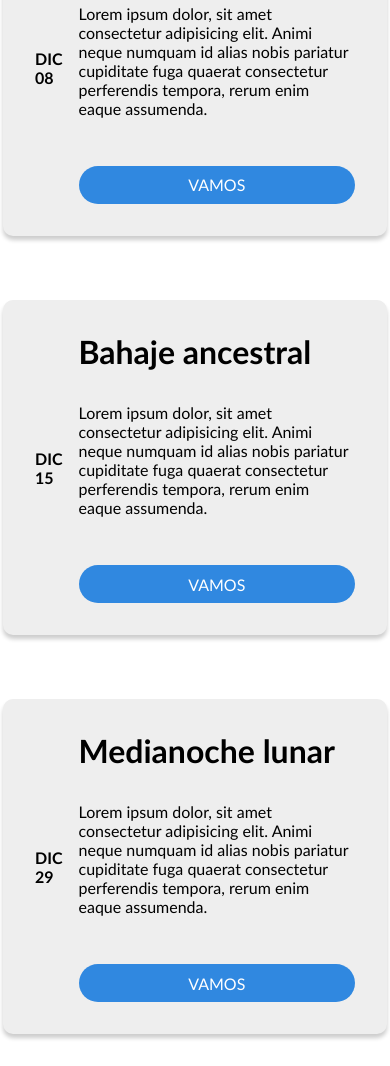
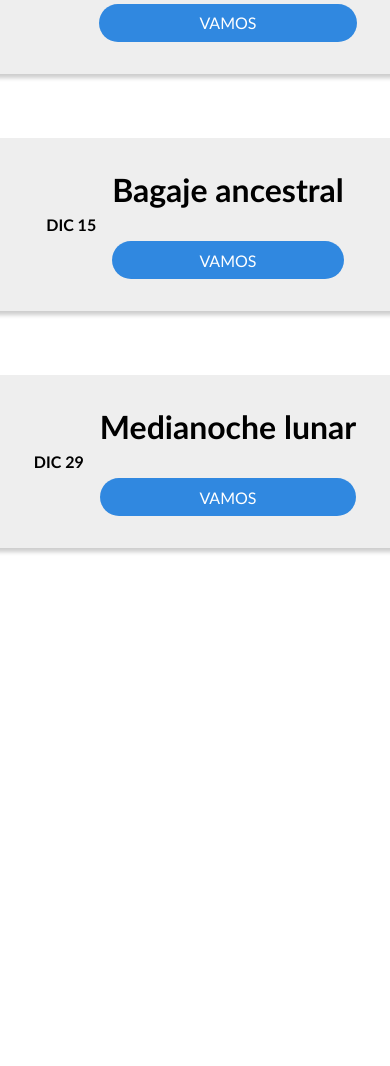
Before and after one commit to iamyhezi/Ejercicio-de-flexbox, a plain HTML site: page index.html in a window 390 px wide. Shown: the part 722-1788 px from the top of the page. After the commit the page ends 1302 px from the top, so only its background shows below. Drawn offline with Linux system fonts and the light colour scheme.

Commit message:
Sitio responsive

```diff
--- a/index.html
+++ b/index.html
@@ -68,7 +68,7 @@
                 <h4>DIC 15</h4>
             </div>
             <div class="tarjeta-info">
-                <h1>Bahaje ancestral</h1>
+                <h1>Bagaje ancestral</h1>
                 <p>Lorem ipsum dolor, sit amet consectetur adipisicing elit. Animi neque numquam id alias nobis pariatur cupiditate fuga quaerat consectetur perferendis tempora, rerum enim eaque assumenda.</p>
                 <div class="tarjeta-btn">
                     <a href="#">VAMOS</a>
--- a/style.css
+++ b/style.css
@@ -10,6 +10,7 @@
         list-style: none;
         color: white;
     }
+    /* -------------------- MENU ---------------------- */
 
     .main-header img {
         position: absolute;
@@ -36,6 +37,7 @@
         margin: 1rem 1.6rem;
         display: inline-flex;
     }
+    /* -------------------- BANNER ---------------------- */
 
     .banner {
         position: relative;
@@ -94,6 +96,7 @@
         padding: .6rem 2rem;
         border-radius: 50px;
     }
+    /* --------------------BODY---------------------- */
 
     .tarjetas {
         display: flex;
@@ -157,17 +160,34 @@
         }
     }
 
-    @media screen and (max-width: 80rem) {
+    @media screen and (max-width: 84rem) {
         .tarjetas {
             flex-direction: column;
         }
         .tarjeta {
-            max-width: 50rem;
+            max-width: 48rem;
+            min-width: 46rem;
             margin: 2rem;
         }
     }
+
+    @media screen and (max-width: 54rem) {
+        .tarjetas {
+            flex-direction: column;
+        }
+        .tarjeta {
+            max-width: 30rem;
+            min-width: 26rem;
+            margin: 2rem;
+        }
+        .tarjeta p {
+            display: none;
+        }
+        .tarjeta-fecha,
+        .tarjeta-info {
+            display: block;
+        }
         /* --------------CLASE FLEXBOX--------------- */
-
         .flex-container {
             background-color: #aaa;
             height: 25rem;
@@ -177,7 +197,6 @@
             justify-content: center;
             /* position: relative; */
         }
-
         .news-info {
             background-color: #fa0;
             border: dashed 3px black;
@@ -195,7 +214,6 @@
     inset: 0;
     margin: auto; */
         }
-
         .segundo-div {
             background-color: brown;
         }
```
Lines whose indentation alone changed are shown as unchanged.
